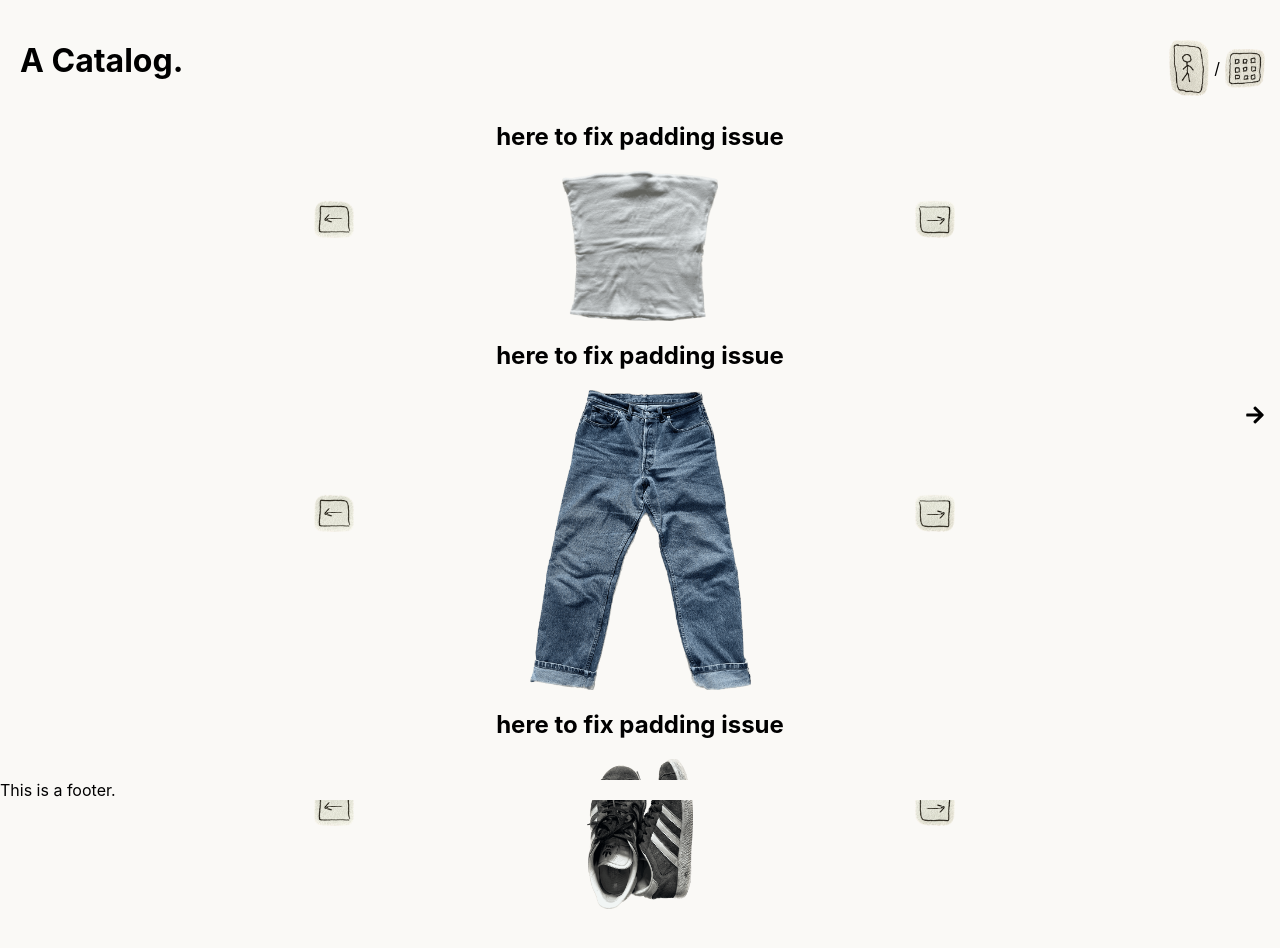
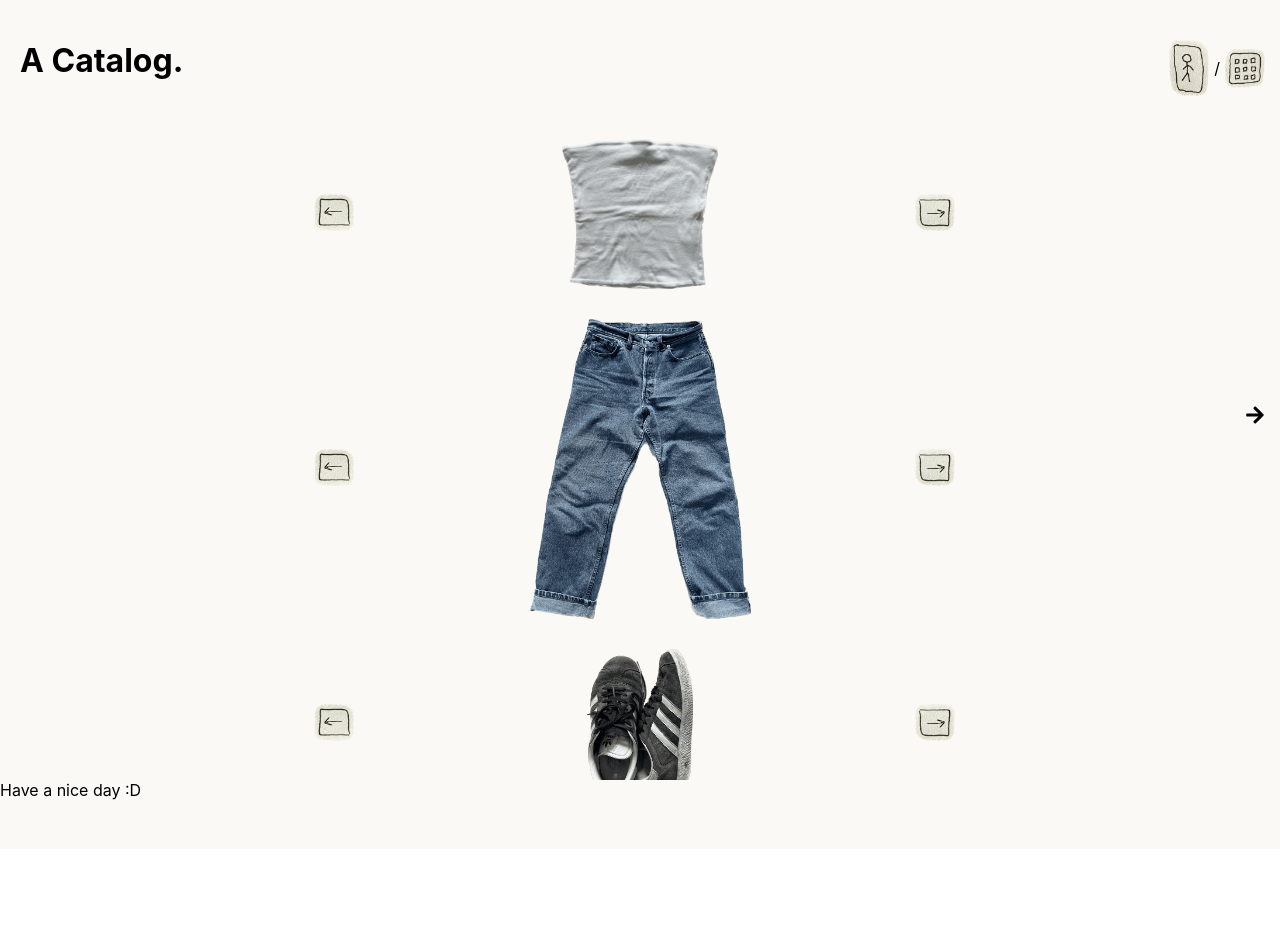
Before and after one commit to ebjorm/A-Catalog, a React (Create React App) app in the folder my-react-app/: page / in a window 1280 px wide. After the commit the page ends 849 px from the top, so only its background shows below. Built offline with nearby package versions, Linux system fonts and the light colour scheme.

Commit message:
Made the page a multi page React application

```diff
--- a/my-react-app/package.json
+++ b/my-react-app/package.json
@@ -10,6 +10,7 @@
     "react-collapse": "^5.1.1",
     "react-dom": "^18.3.1",
     "react-icons": "^5.2.1",
+    "react-router-dom": "^6.23.1",
     "react-scripts": "5.0.1",
     "web-vitals": "^2.1.4"
   },
--- a/my-react-app/src/App.js
+++ b/my-react-app/src/App.js
@@ -1,12 +1,18 @@
 import React, { useState } from 'react';
+import {Route, Routes} from 'react-router-dom';
 import './App.css';
-import CategoryGrid from './CategoryGrid';
-import Outfit from './Outfit';
+import OutfitPage from './OutfitPage';
+import GridPage from './GridPage';
 import clothingItemsData from './items.json';
 import { FaArrowRight, FaArrowLeft } from 'react-icons/fa';
 import { Collapse } from 'react-collapse';
+import { Link, useNavigate } from 'react-router-dom';
 
 function App() {
+
+  //State to manage navigation
+  const navigate = useNavigate();
+
   // State to manage the current view (outfit or grid)
   const [isGridView, setIsGridView] = useState(false);
 
@@ -18,10 +24,13 @@
 
   // Function to toggle between outfit and grid view
   const toggleView = (targetView) => {
-    if ((targetView === 'grid' && !isGridView) || (targetView === 'outfit' && isGridView)) {
-      setIsGridView(!isGridView);
-      setSelectedColors([]); //Resets the filter when switching views
+    if (targetView === 'grid') {
+      navigate('/grid');
+    } else {
+      navigate('/');
     }
+    setIsGridView(targetView === 'grid');
+    setSelectedColors([]); //Resets filters
   };
 
   //Function to handle filter changes
@@ -51,6 +60,7 @@
   return (
     <div className="app">
       <h1>A Catalog.</h1>
+      <br></br>
       <div className="view-switcher">
         <img src="/icons/Outfit.png" alt="Outfit" className="view-icon" onClick={() => toggleView('outfit')}/>
         <span>/</span>
@@ -77,24 +87,12 @@
         </div>
       </Collapse>
       {/* Conditional rendering based on the current view */}
-      {isGridView ? (
-        <div>
-          {/* Calls to CategoryGrid to create a grid for the category specified */}
-          <CategoryGrid clothingItems={filteredClothingItems} selectedCategory="Tops" imageSize={150} />
-          <CategoryGrid clothingItems={filteredClothingItems} selectedCategory="Bottoms" imageSize={300} />
-          <CategoryGrid clothingItems={filteredClothingItems} selectedCategory="Shoes" imageSize={140} />
-        </div>
-      ) : (
-        <div className="outfit-view">
-          {/* Calls to Outfit.js to create a item picker for the category specified */}
-          <Outfit category="Tops" clothingItems={filteredClothingItems} imageSize={150} />
-          <Outfit category="Bottoms" clothingItems={filteredClothingItems} imageSize={300} />
-          <Outfit category="Shoes" clothingItems={filteredClothingItems} imageSize={150} />
-        </div>
-      )}
-
+      <Routes>
+        <Route path='/' element= {<OutfitPage clothingItems={clothingItemsData} filteredClothingItems={filteredClothingItems} />} />
+        <Route path='/grid' element= {<GridPage clothingItems={clothingItemsData} filteredClothingItems={filteredClothingItems} />} />
+      </Routes>
       <footer className="footer">
-        This is a footer.
+        Have a nice day :D
       </footer>
     </div>
   );
--- /dev/null
+++ b/my-react-app/src/GridPage.js
@@ -0,0 +1,13 @@
+import React from "react";
+import CategoryGrid from "./CategoryGrid";
+
+const GridPage = ({ clothingItems, filteredClothingItems }) => (
+    <div>
+    {/* Calls to CategoryGrid to create a grid for the category specified */}
+    <CategoryGrid clothingItems={filteredClothingItems} selectedCategory="Tops" imageSize={150} />
+    <CategoryGrid clothingItems={filteredClothingItems} selectedCategory="Bottoms" imageSize={300} />
+    <CategoryGrid clothingItems={filteredClothingItems} selectedCategory="Shoes" imageSize={140} />
+  </div>
+);
+
+export default GridPage;
--- a/my-react-app/src/Outfit.css
+++ b/my-react-app/src/Outfit.css
@@ -1,7 +1,8 @@
 .category-outfit {
     position: relative;
     text-align: center;
-    margin-bottom: 20px;
+    margin-bottom: 30px;
+    margin-top: 17px;
   }
 
   .outfit-item {
@@ -9,7 +10,6 @@
     align-items: center;
     justify-content: center;
   }
-
 
   .arrow-button {
     background: none;
@@ -30,3 +30,10 @@
     left: 0;
     padding-left: 23%;
   }
+
+  .hidden-heading {
+    visibility: hidden;
+    margin: 0;
+    padding: 0;
+    line-height: 0;
+  }
--- /dev/null
+++ b/my-react-app/src/OutfitPage.js
@@ -0,0 +1,13 @@
+import React from "react";
+import Outfit from "./Outfit";
+
+const OutfitPage = ({ clothingItems, filteredClothingItems}) => (
+    <div className="outfit-view">
+    {/* Calls to Outfit.js to create a item picker for the category specified */}
+    <Outfit category="Tops" clothingItems={filteredClothingItems} imageSize={150} />
+    <Outfit category="Bottoms" clothingItems={filteredClothingItems} imageSize={300} />
+    <Outfit category="Shoes" clothingItems={filteredClothingItems} imageSize={150} />
+  </div>
+);
+
+export default OutfitPage;
--- a/my-react-app/src/index.js
+++ b/my-react-app/src/index.js
@@ -1,14 +1,15 @@
 import React from 'react';
 import ReactDOM from 'react-dom/client';
+import { BrowserRouter } from 'react-router-dom';
 import './index.css';
 import App from './App';
 import reportWebVitals from './reportWebVitals';
 
 const root = ReactDOM.createRoot(document.getElementById('root'));
 root.render(
-  <React.StrictMode>
+  <BrowserRouter>
     <App />
-  </React.StrictMode>
+  </BrowserRouter>
 );
 
 // If you want to start measuring performance in your app, pass a function
```
Also changed, not shown: 1 other file (tests, documents, lock files or other folders).
